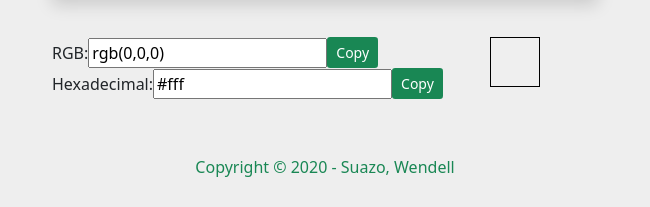
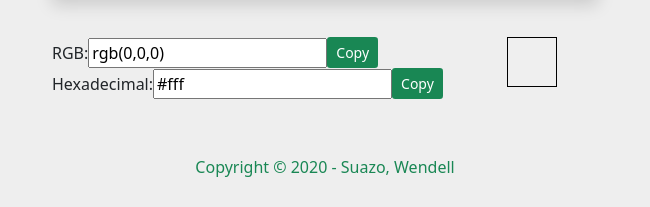
Before and after one commit to wendell1101/RandomColorPicker-VueJs, a plain HTML site: page index.html in a window 1280 px wide. Shown: the part 549-756 px from the top of the page, 315-965 px from the left. Drawn offline with nearby package versions, Linux system fonts and the light colour scheme.

Commit message:
Random Color Picker

```diff
--- a/index.html
+++ b/index.html
@@ -34,7 +34,7 @@
                 <div class="box shadow mb-3 text-secondary" id="color-box" @mousemove="pickColor">Color Picker</div>
 
                 <div class="row text-center mt-4 justify-content-space-between align-items-between">
-                    <div class="col-md-8">
+                    <div class="col">
                         <div class="d-flex justify-content-space-between">
                             <div class="form-group d-flex align-items-center">
                                 <label for="rgb">RGB:</label>
@@ -54,7 +54,7 @@
 
 
                     </div>
-                    <div class="col-md-4">
+                    <div class="col">
                         <button class="mini-color"></button>
                     </div>
                 </div>
```
